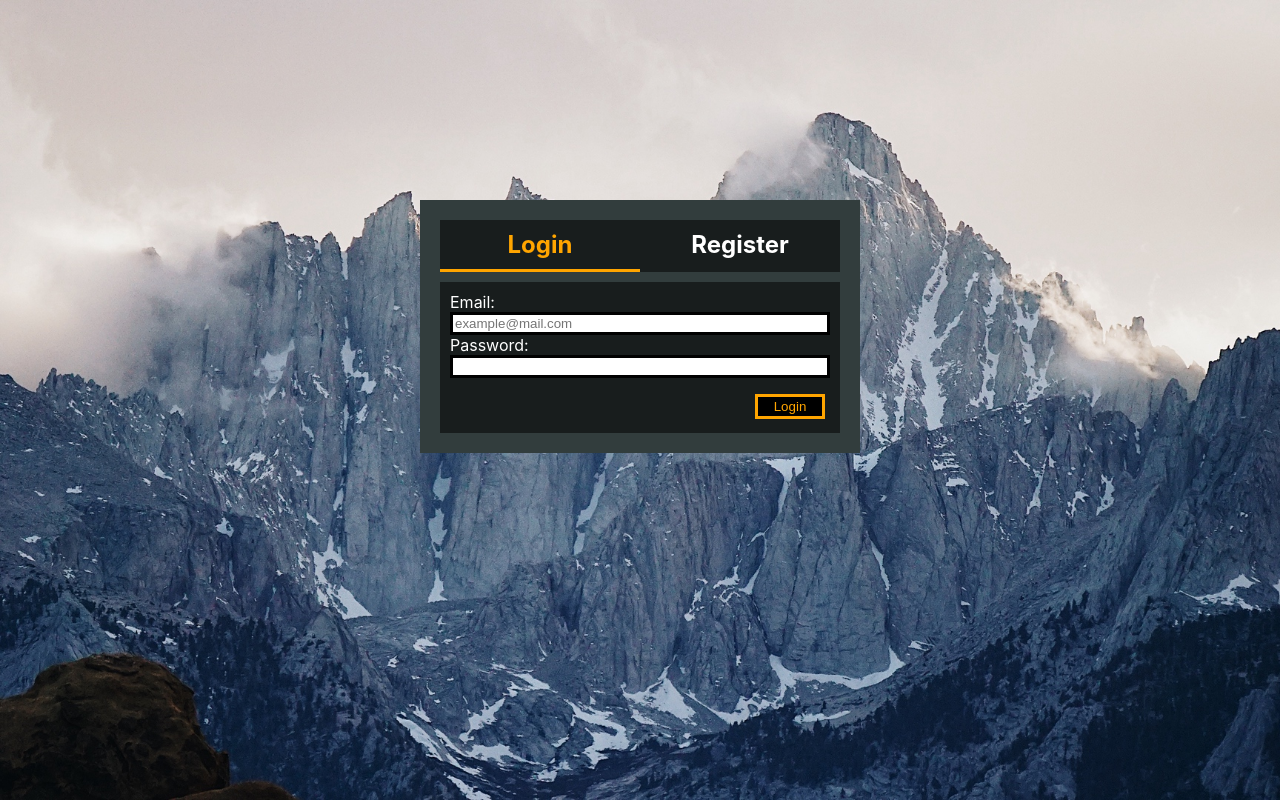
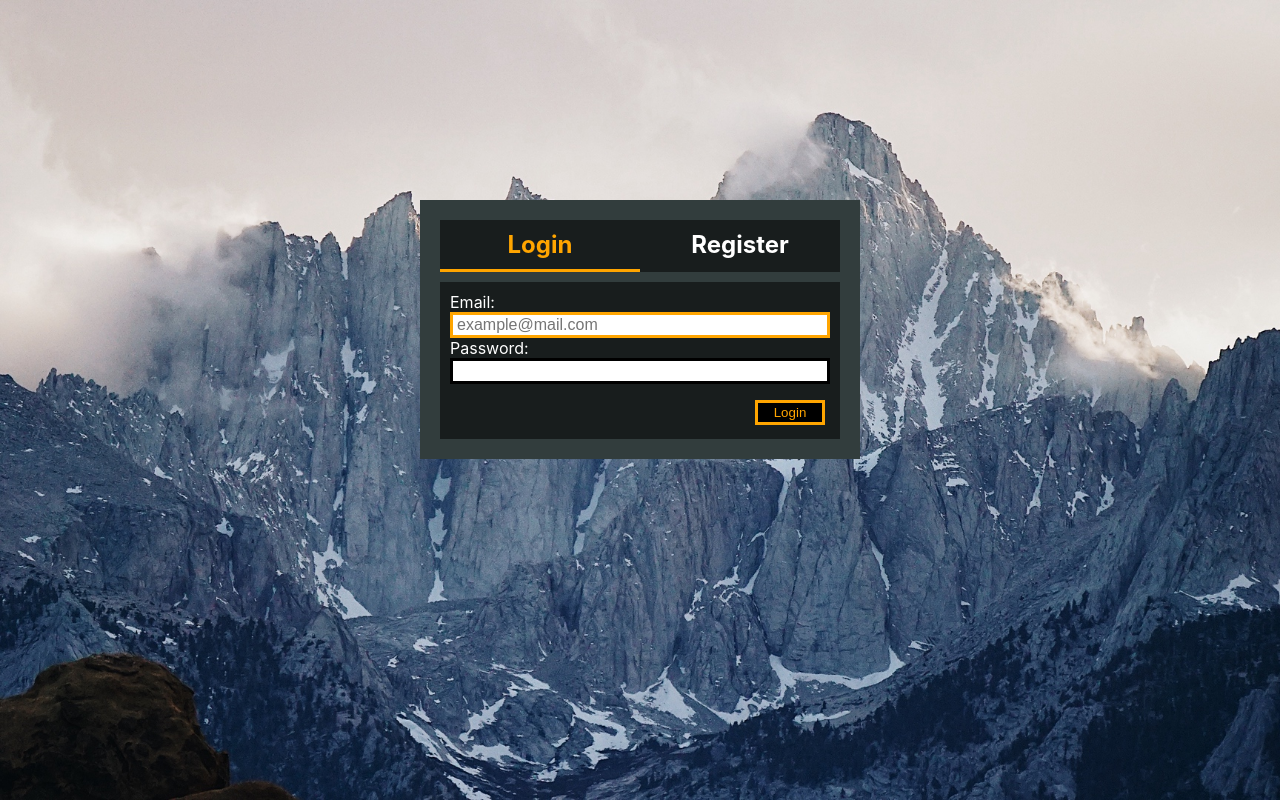
Before and after one commit to if-else-laurent/DeployedNewFront-, a React (Create React App) app: page /auth in a window 1280 px wide. Built offline with nearby package versions, Linux system fonts and the light colour scheme.

Commit message:
change CSS Auth-Regiters page

```diff
--- a/src/App.css
+++ b/src/App.css
@@ -12,9 +12,24 @@ body {
     background-size: cover;
     background-attachment:fixed;
 }
-/*
+
 input {
     height: 18px;
+    font-size: 16px;
+    font-weight: 500;
+    padding-left: 4px;
+}
+
+input:focus {
+    border-color: orange;
+    outline: none;
+  }
+
+
+
+/* button {
+    font-size: 16px;
+    padding: 0 5px;
 } */
 
 /* label {
--- a/src/pages/authPage/AuthPage.jsx
+++ b/src/pages/authPage/AuthPage.jsx
@@ -39,7 +39,7 @@ const AuthPage = (props) => {
         <div className={AuthPageStyle.inner}>
           <form onSubmit={handleSubmit} className={AuthPageStyle.form}>
             <label htmlFor='email'> Email: </label>
-            <input disabled={loginLoading} required placeholder='example@mail.com' type='email' name='email' onChange={(e) => changeHandler(e)} />
+            <input disabled={loginLoading} required autoFocus placeholder='example@mail.com' type='email' name='email' onChange={(e) => changeHandler(e)} />
             <label htmlFor='password'> Password: </label>
             <input disabled={loginLoading} required type='password' name='password' onChange={(e) => changeHandler(e)} />
             {(error || message) && <Message error={error} message={message} />}
--- a/src/pages/registerPage/RegisterPage.jsx
+++ b/src/pages/registerPage/RegisterPage.jsx
@@ -29,7 +29,7 @@ const RegisterPage = (props) => {
     setconfirmPassword((e.target.value))
   }
 
-  console.log(confirmPassword)
+  // console.log(confirmPassword)
 
   const handleSubmit = (e) => {
     e.preventDefault();
@@ -51,7 +51,7 @@ const RegisterPage = (props) => {
         <div className={RegisterPageStyle.inner}>
           <form onSubmit={handleSubmit} className={RegisterPageStyle.form}>
             <label htmlFor='email'> Email: </label>
-            <input disabled={loginLoading} required placeholder='example@mail.com' type='email' name='email' onChange={(e) => changeHandler(e)} />
+            <input disabled={loginLoading} autoFocus required placeholder='example@mail.com' type='email' name='email' onChange={(e) => changeHandler(e)} />
             <label htmlFor='password'> Password: </label>
             <input disabled={loginLoading} required type='password' name='password' onChange={(e) => changeHandler(e)} />
             <label htmlFor='password'> Confirm password: </label>
--- a/src/pages/registerPage/RegisterPage.module.css
+++ b/src/pages/registerPage/RegisterPage.module.css
@@ -54,6 +54,8 @@
   margin: 10px 5px;
   position: relative;
   cursor: pointer;
+  /* font-size: 16px;
+  font-weight: 600; */
 }
 
 .button:hover {
--- a/src/pages/userPageEdit/UserPageEdit.jsx
+++ b/src/pages/userPageEdit/UserPageEdit.jsx
@@ -70,11 +70,11 @@ const UserPageEdit = (props) => {
 
                 <div className={UserPageEditStyle.form_main}>
                   <label> Name: </label>
-                  <input name='name' value={form.name || ''} onChange={(e) => changeHandler(e)} />
+                  <input name='name' required autoFocus value={form.name || ''} onChange={(e) => changeHandler(e)} />
                   <label> UserName: </label>
-                  <input name='username' value={form.username || ''} onChange={(e) => changeHandler(e)} />
+                  <input name='username' required value={form.username || ''} onChange={(e) => changeHandler(e)} />
                   <label> Email: </label>
-                  <input name='email' value={form.email || ''} onChange={(e) => changeHandler(e)} />
+                  <input name='email' required value={form.email || ''} type='email' onChange={(e) => changeHandler(e)} />
                 </div>
 
               </form>
```
